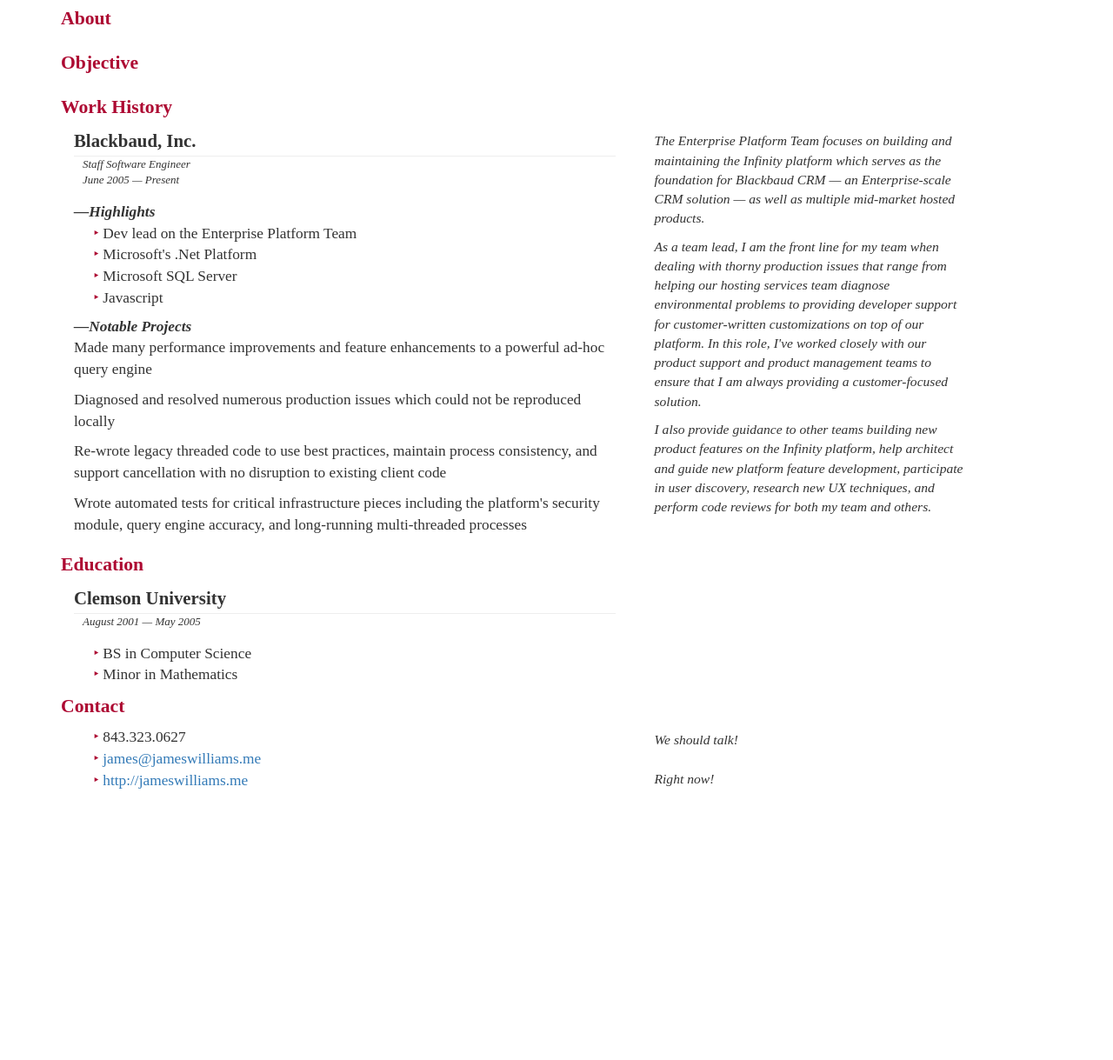
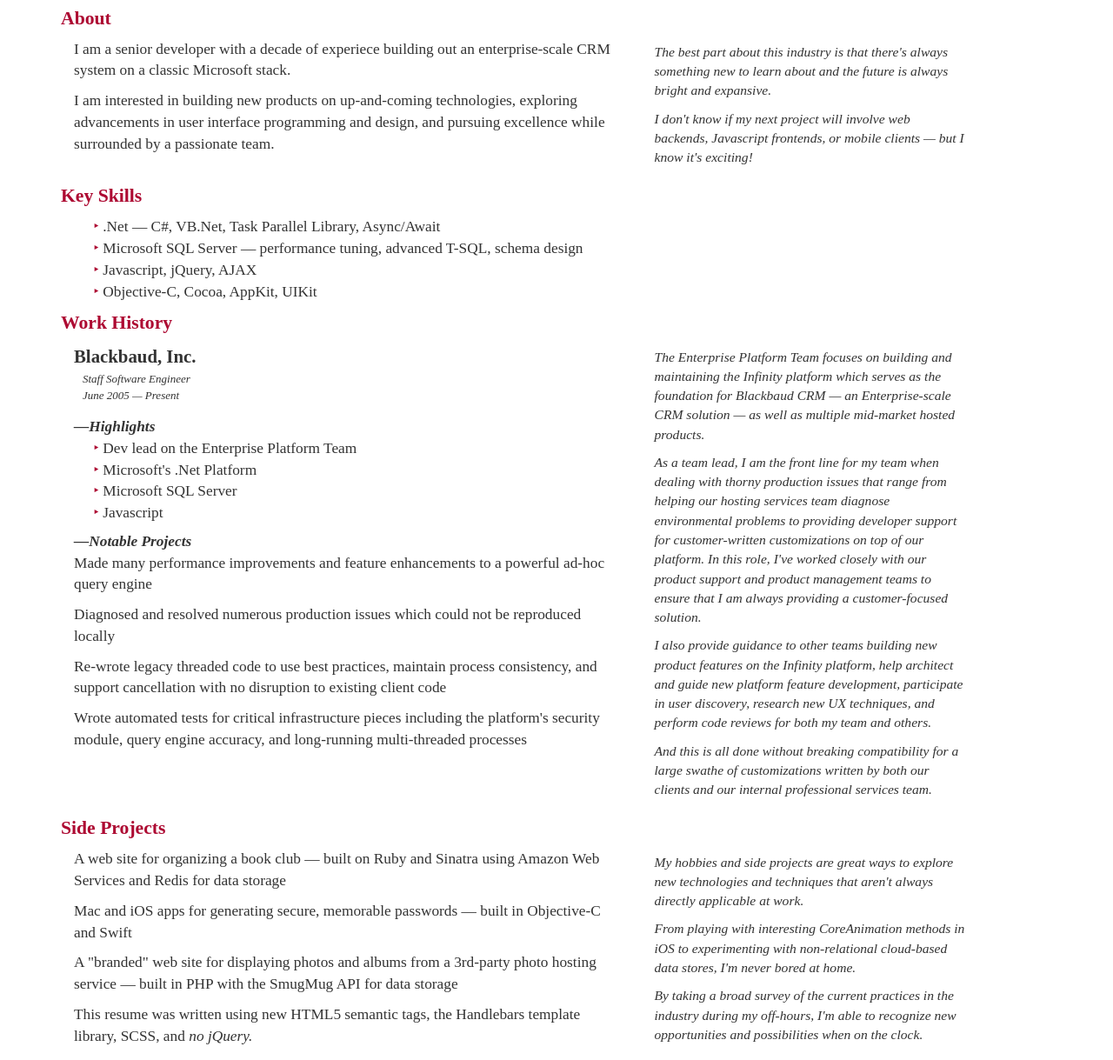
Before and after one commit to willia4/resume, a plain HTML site: page index.html in a window 1280 px wide. Shown: the part 43-1262 px from the top of the page at 87% size. Before the commit the page ends 953 px from the top, so only its background shows below. Drawn offline with nearby package versions, Linux system fonts and the light colour scheme.

Commit message:
Zero Draft

```diff
--- a/index.html
+++ b/index.html
@@ -31,9 +31,25 @@
 	</script>
 
 	<resume-content data-title="About">
+		<p>I am a senior developer with a decade of experiece building out an enterprise-scale CRM system on a classic Microsoft stack.</p>
+
+		<p>I am interested in building new products on up-and-coming technologies, exploring advancements in user interface programming and design,
+			and pursuing excellence while surrounded by a passionate team.</p>
 	</resume-content>
 
-	<resume-content data-title="Objective">
+	<resume-annotation data-for="About">
+		<p>The best part about this industry is that there's always something new to learn about and the future is always bright and expansive.</p>
+
+		<p>I don't know if my next project will involve web backends, Javascript frontends, or mobile clients &mdash; but I know it's exciting!</p>
+	</resume-annotation>
+
+	<resume-content data-title="Key Skills">
+	<ul>
+		<li>.Net &mdash; C#, VB.Net, Task Parallel Library, Async/Await</li>
+		<li>Microsoft SQL Server &mdash; performance tuning, advanced T-SQL, schema design</li>
+		<li>Javascript, jQuery, AJAX</li>
+		<li>Objective-C, Cocoa, AppKit, UIKit</li>
+	</ul>
 	</resume-content>
 
 	<resume-content data-title="Work History">
@@ -65,6 +81,26 @@
 
 		<p>I also provide guidance to other teams building new product features on the Infinity platform, help architect and guide new platform
 			feature development, participate in user discovery, research new UX techniques, and perform code reviews for both my team and others.</p>
+
+		<p>And this is all done without breaking compatibility for a large swathe of customizations written by both our clients and our
+			internal professional services team.</p>
+	</resume-annotation>
+
+	<resume-content data-title="Side Projects">
+		<p>A web site for organizing a book club &mdash; built on Ruby and Sinatra using Amazon Web Services and Redis for data storage</p>
+		<p>Mac and iOS apps for generating secure, memorable passwords &mdash; built in Objective-C and Swift</p>
+		<p>A "branded" web site for displaying photos and albums from a 3rd-party photo hosting service &mdash; built in PHP with the
+			SmugMug API for data storage</p>
+		<p>This resume was written using new HTML5 semantic tags, the Handlebars template library, SCSS, and <em>no jQuery.</em></p>
+	</resume-content>
+
+	<resume-annotation data-for="Side Projects">
+		<p>My hobbies and side projects are great ways to explore new technologies and techniques that aren't always directly applicable at work.</p>
+
+		<p>From playing with interesting CoreAnimation methods in iOS to experimenting with non-relational cloud-based data stores, I'm never bored at home.</p>
+
+		<p>By taking a broad survey of the current practices in the industry during my off-hours, I'm able to recognize new opportunities and possibilities when
+			on the clock.</p>
 	</resume-annotation>
 
 	<resume-content data-title="Education">
@@ -87,7 +123,7 @@
 	</resume-content>
 
 	<resume-annotation data-for="Contact">
-		We should talk!<br/><br/>Right now!
+		I can't wait to hear from you!
 	</resume-annotation>
 </head>
 
--- a/index.scss
+++ b/index.scss
@@ -78,9 +78,6 @@
 							font-size: 120%;
 
 							padding-bottom: 2px;
-							border-bottom-style: solid;
-							border-color: #eee;
-							border-width: 1px;
 						}
 						.section-subtitle {
 							font-style: italic;
```
Also changed, not shown: index.css, 1 other file.
